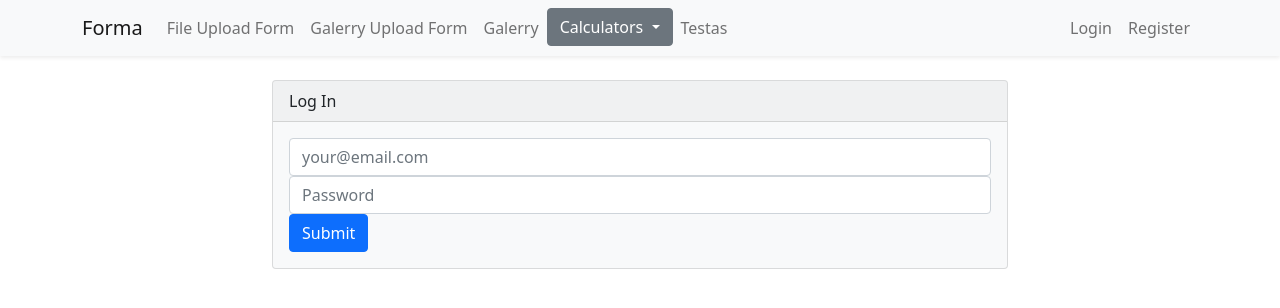
After one commit to dzheine/Testas-skaiciuokles-failu-ikelimas, a PHP site: page /galerija/views/login.php in a window 1280 px wide. The commit adds this page. Shown: the top 308 px of the page. Run offline with PHP 8.4, Linux system fonts and the light colour scheme; some libraries are stand-ins or nearby versions.

Commit message:
registration and login included

```diff
--- a/db_connect.php
+++ b/db_connect.php
@@ -7,7 +7,7 @@ $dbname="galerija";
 try {
     $conn = new PDO("mysql:host=$serverName;dbname=$dbname", $userName, $password);
     $conn->setAttribute(PDO::ATTR_ERRMODE, PDO::ERRMODE_EXCEPTION);
-    echo "Connected to database";
+    // echo "Connected to database";
 } catch(PDOException $e) {
     //echo "connection failed: ".$e->getMessage();
 }
--- a/layout/header.php
+++ b/layout/header.php
@@ -51,7 +51,7 @@
             <!-- Authentication links -->
             <ul class="navbar-nav ms-auto">
                 <li class="nav-item">
-                    <a href="#" class="nav-link">Login</a>
+                    <a href="http://localhost/galerija/views/login.php" class="nav-link">Login</a>
                 </li>
                 <li class="nav-item">
                     <a href="http://localhost/galerija/views/register.php" class="nav-link">Register</a>
--- /dev/null
+++ b/views/login.php
@@ -0,0 +1,26 @@
+<?php include '../layout/header.php' ?>
+
+<div class="container py-4">
+    <div class="row justify-content-center">
+        <div class="col-md-8">
+            <div class="card bg-light mb-8">
+                <div class="card-header">Log In</div>
+                <div class="card-body">
+                   <form action="..\scripts\login.php" method="POST" enctype="multipart/form-data">
+                        <div class="form-group">
+                            <input type="email" class="form-control" placeholder="your@email.com" name="email">
+                        </div>
+                        <div class="form-group">
+                            <input type="password" class="form-control" placeholder="Password" name="password">
+                        </div>
+                        <button type="submit" class="btn btn-primary">Submit</button>
+                   </form>
+                </div>
+            </div>
+        </div>
+    </div>
+</div>
+
+
+
+<?php include '../layout/footer.php' ?>
```
Also changed, not shown: scripts/login.php (+39 -0 lines), views/users.php (added, +40 -0 lines).
